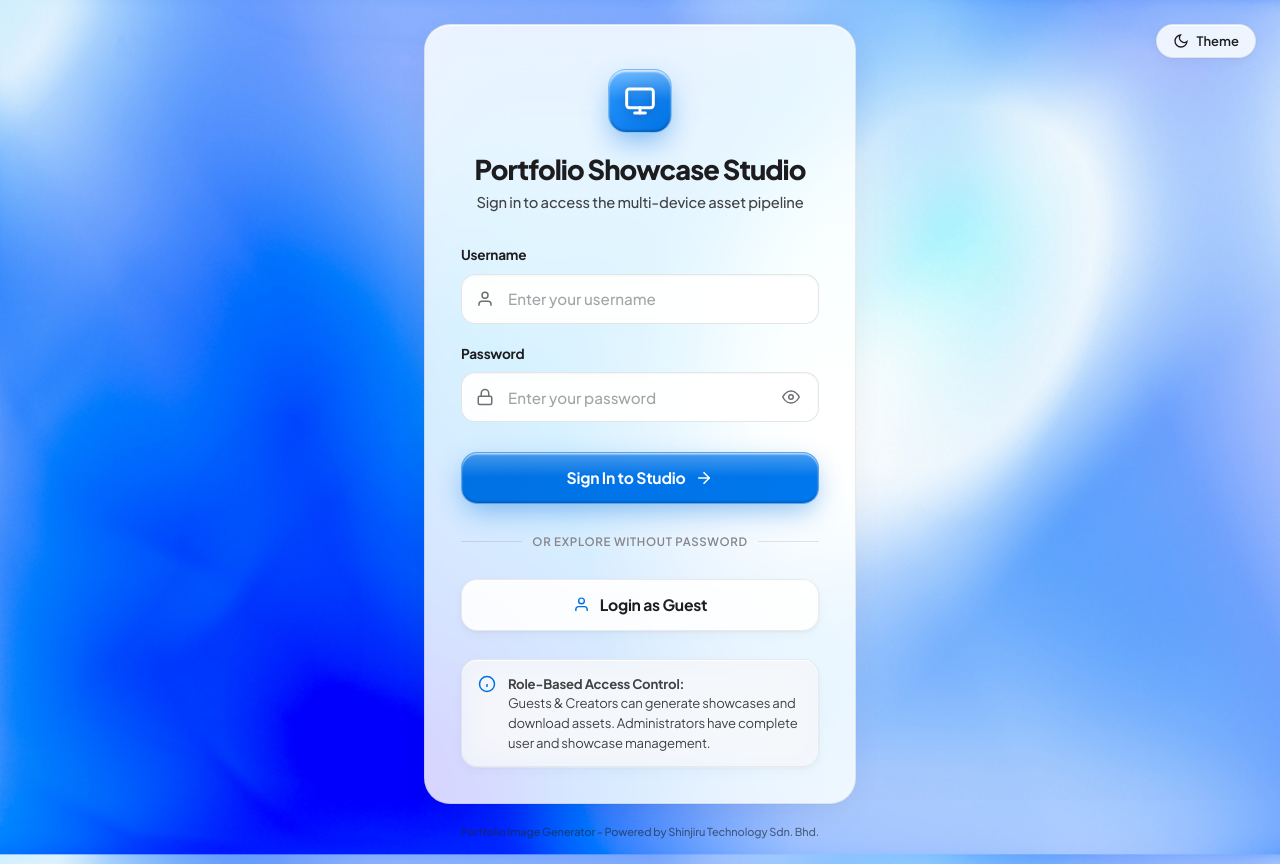
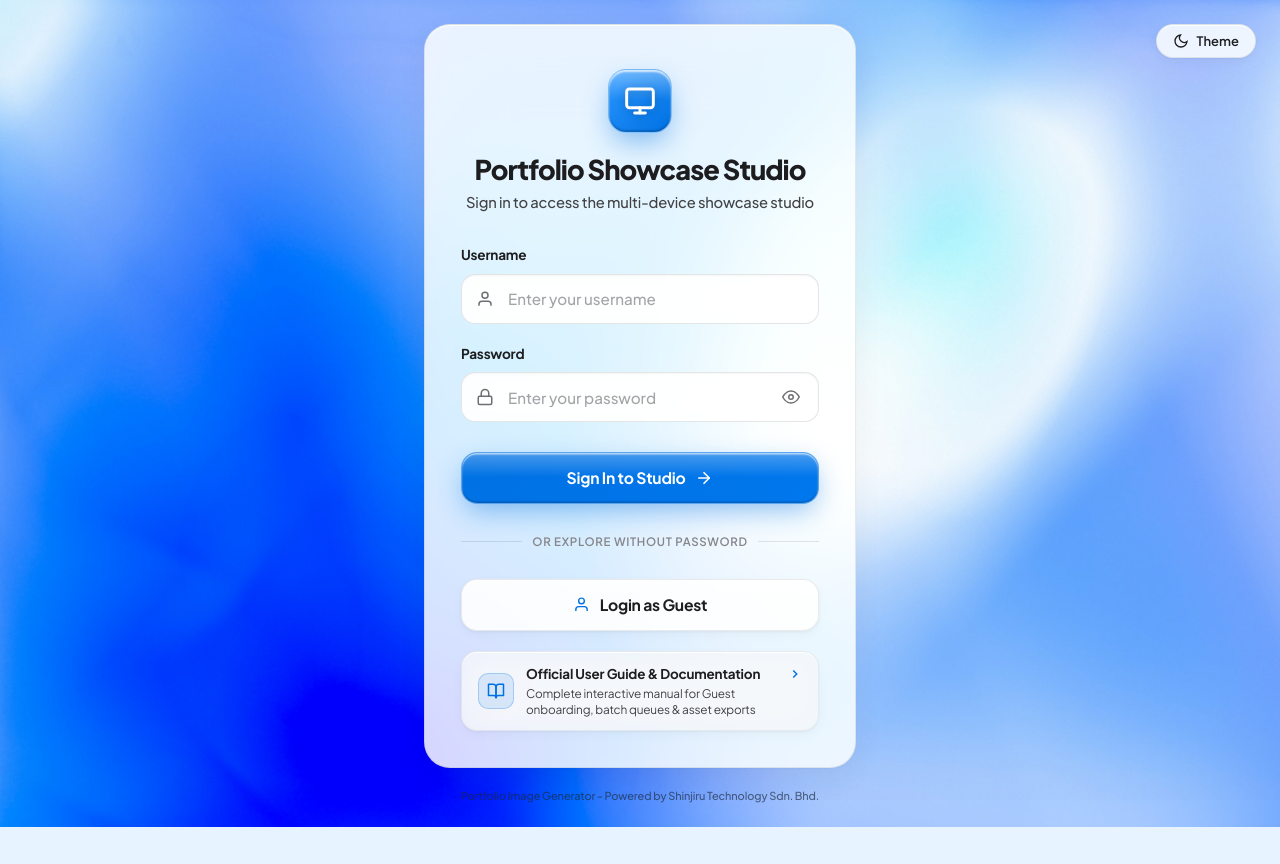
Before and after one commit to ejajmahmud/portfolio-showcase-generator, a FastAPI app: page /login in a window 1280 px wide. After the commit the page ends 827 px from the top, so only its background shows below. Run offline with FastAPI, Linux system fonts and the light colour scheme.

Commit message:
Enhance popup dismissal with Elementor splash gate bypass, and add official User Guide viewer and PDF

```diff
--- a/server.py
+++ b/server.py
@@ -214,6 +214,20 @@ def save_history(entry):
         json.dump(history, f, indent=2)
 
 # --- Frontend Routes ---
+@app.get("/guide", response_class=HTMLResponse)
+async def guide_page(request: Request):
+    try:
+        return templates.TemplateResponse(request=request, name="guide_viewer.html")
+    except TypeError:
+        return templates.TemplateResponse("guide_viewer.html", {"request": request})
+
+@app.get("/docs/user-guide")
+async def user_guide_pdf():
+    pdf_path = os.path.join(BASE_DIR, "static", "docs", "Portfolio_Showcase_Studio_Guest_User_Guide.pdf")
+    if os.path.exists(pdf_path):
+        return FileResponse(pdf_path, media_type="application/pdf", filename="Portfolio_Showcase_Studio_Guest_User_Guide.pdf")
+    return RedirectResponse(url="/guide")
+
 @app.get("/login", response_class=HTMLResponse)
 async def login_page(request: Request):
     user = get_current_user_from_request(request)
--- a/static/js/app.js
+++ b/static/js/app.js
@@ -25,7 +25,7 @@ document.addEventListener('DOMContentLoaded', () => {
     const drawerThemeStatus = document.getElementById('drawer-theme-status');
     const drawerThemeBadge = document.getElementById('drawer-theme-badge');
     if (drawerThemeStatus) {
-      drawerThemeStatus.textContent = theme === 'dark' ? 'Obsidian Mesh (Dark)' : 'Mac Luminous (Light)';
+      drawerThemeStatus.textContent = theme === 'dark' ? 'Dark Appearance' : 'Light Appearance';
     }
     if (drawerThemeBadge) {
       drawerThemeBadge.textContent = theme === 'dark' ? 'Dark' : 'Light';
--- a/templates/login.html
+++ b/templates/login.html
@@ -355,6 +355,82 @@
       color: #fecaca;
     }
 
+    /* User Guide Link Pill */
+    .liquid-guide-link {
+      margin-top: 1.25rem;
+      padding: 12px 16px;
+      border-radius: 16px;
+      background: var(--glass-surface-subtle);
+      backdrop-filter: blur(16px);
+      -webkit-backdrop-filter: blur(16px);
+      border: 1px solid var(--glass-border-subtle);
+      box-shadow: var(--glass-shadow-sm);
+      display: flex;
+      align-items: center;
+      gap: 12px;
+      text-decoration: none;
+      color: var(--text-secondary);
+      transition: all 0.25s cubic-bezier(0.16, 1, 0.3, 1);
+      cursor: pointer;
+    }
+
+    .liquid-guide-link:hover {
+      background: var(--glass-surface-elevated);
+      border-color: var(--brand-primary);
+      transform: translateY(-2px);
+      box-shadow: 0 8px 20px rgba(0, 113, 227, 0.16);
+    }
+
+    .guide-link-icon {
+      width: 36px;
+      height: 36px;
+      border-radius: 10px;
+      background: rgba(0, 113, 227, 0.12);
+      border: 1px solid rgba(0, 113, 227, 0.25);
+      display: flex;
+      align-items: center;
+      justify-content: center;
+      flex-shrink: 0;
+      color: var(--brand-primary);
+    }
+
+    .guide-link-icon svg {
+      width: 18px;
+      height: 18px;
+    }
+
+    .guide-link-text {
+      flex: 1;
+      text-align: left;
+    }
+
+    .guide-link-title {
+      font-size: 0.84rem;
+      font-weight: 700;
+      color: var(--text-primary);
+      display: flex;
+      align-items: center;
+      justify-content: space-between;
+    }
+
+    .guide-arrow {
+      width: 14px;
+      height: 14px;
+      color: var(--brand-primary);
+      transition: transform 0.2s ease;
+    }
+
+    .liquid-guide-link:hover .guide-arrow {
+      transform: translateX(3px);
+    }
+
+    .guide-link-desc {
+      font-size: 0.74rem;
+      color: var(--text-secondary);
+      margin-top: 2px;
+      line-height: 1.35;
+    }
+
     /* Bottom Info Card (Apple Sub-Material Capsule) */
     .liquid-info-pill {
       margin-top: 1.75rem;
@@ -579,7 +655,7 @@
           </svg>
         </div>
         <h1 class="login-heading">Portfolio Showcase Studio</h1>
-        <p class="login-subheading">Sign in to access the multi-device asset pipeline</p>
+        <p class="login-subheading">Sign in to access the multi-device showcase studio</p>
       </div>
 
       <div id="login-alert" class="liquid-alert"></div>
@@ -634,17 +710,21 @@
         </button>
       </form>
 
-      <div class="liquid-info-pill">
-        <svg viewBox="0 0 24 24" fill="none" stroke="currentColor" stroke-width="2">
-          <circle cx="12" cy="12" r="10"></circle>
-          <line x1="12" y1="16" x2="12" y2="12"></line>
-          <line x1="12" y1="8" x2="12.01" y2="8"></line>
-        </svg>
-        <div>
-          <strong>Role-Based Access Control:</strong>
-          <div>Guests & Creators can generate showcases and download assets. Administrators have complete user and showcase management.</div>
+      <a href="/guide" class="liquid-guide-link" target="_blank" rel="noopener" id="user-guide-link">
+        <div class="guide-link-icon">
+          <svg viewBox="0 0 24 24" fill="none" stroke="currentColor" stroke-width="2" stroke-linecap="round" stroke-linejoin="round">
+            <path d="M2 3h6a4 4 0 0 1 4 4v14a3 3 0 0 0-3-3H2z"></path>
+            <path d="M22 3h-6a4 4 0 0 0-4 4v14a3 3 0 0 1 3-3h7z"></path>
+          </svg>
         </div>
-      </div>
+        <div class="guide-link-text">
+          <div class="guide-link-title">
+            <span>Official User Guide & Documentation</span>
+            <svg class="guide-arrow" viewBox="0 0 24 24" fill="none" stroke="currentColor" stroke-width="2.5"><polyline points="9 18 15 12 9 6"></polyline></svg>
+          </div>
+          <div class="guide-link-desc">Complete interactive manual for Guest onboarding, batch queues & asset exports</div>
+        </div>
+      </a>
     </div>
 
     <!-- Footer Copyright in Login Page -->
```
Also changed, not shown: core/capture.py (+194 -3 lines), templates/guide_viewer.html (added, +149 -0 lines), templates/index.html (+4 -4 lines), 1 other file.
